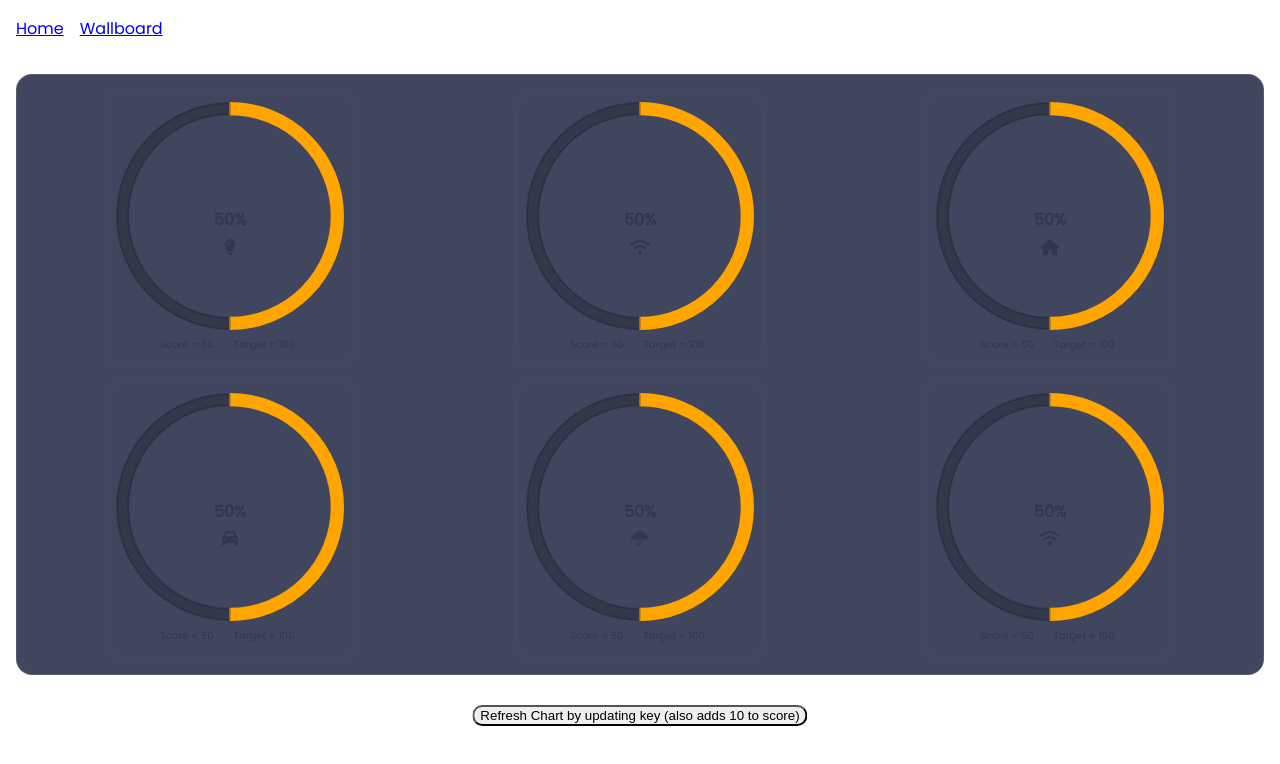
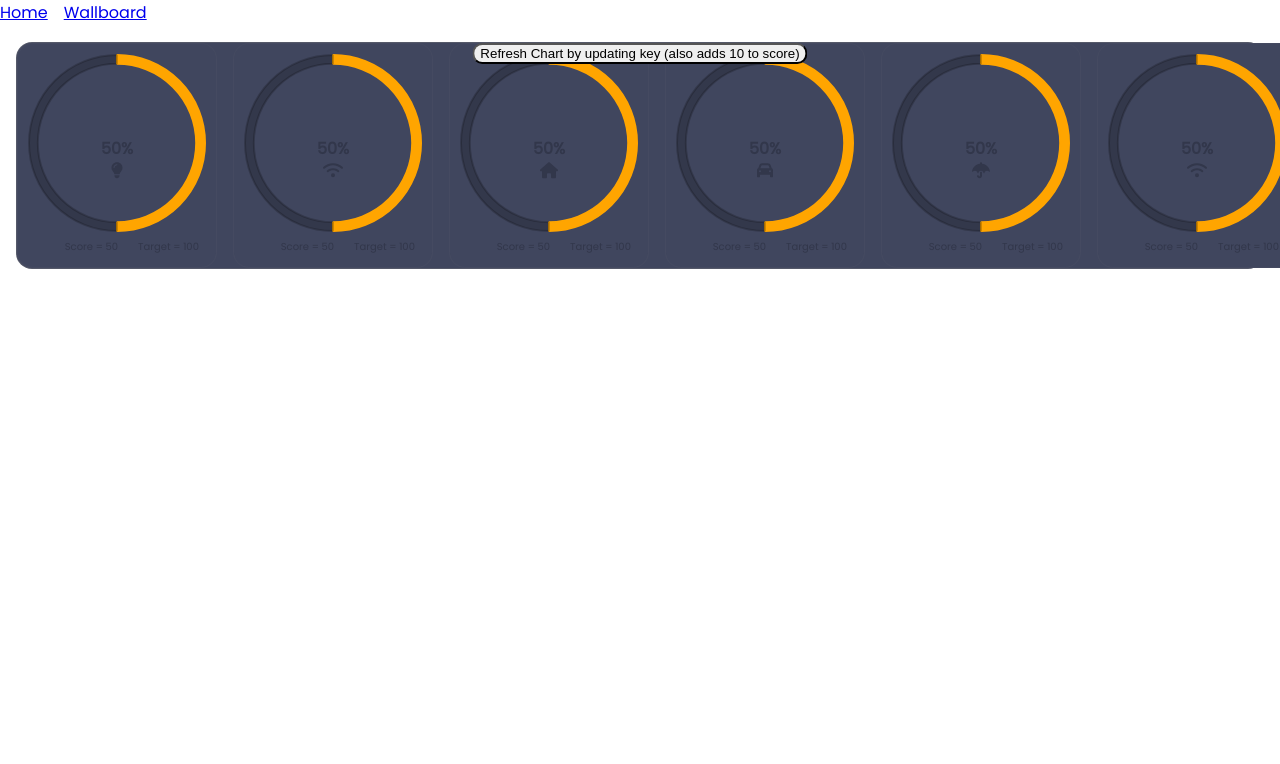
Before and after one commit to StephenMcVicker/bonkers-wallboard, a Vue app: page / in a window 1280 px wide. Shown: the top 764 px of the page. Built offline with nearby package versions, Linux system fonts and the light colour scheme.

Commit message:
grid areas set up

```diff
--- a/src/App.vue
+++ b/src/App.vue
@@ -18,6 +18,5 @@ import { RouterLink, RouterView } from "vue-router";
 nav {
   display: flex;
   gap: 1rem;
-  margin: 1rem;
 }
 </style>
--- a/src/assets/styles/base.scss
+++ b/src/assets/styles/base.scss
@@ -59,5 +59,4 @@ h6 {
 p {
   font-size: 16px;
   line-height: 1.5;
-  margin: 10px 0;
 }
--- a/src/components/GaugeCharts.vue
+++ b/src/components/GaugeCharts.vue
@@ -1,5 +1,4 @@
 <template lang="pug">
-section
 .chartSection
   GaugeChart(:key="newKey" :score="Score" :scoreAsPercent="scoreAsPercent")
   GaugeChart(:key="newKey" :score="Score" :scoreAsPercent="scoreAsPercent" icon="wifi")
@@ -68,7 +67,6 @@ const forceRerender = () => {
 
 .chartSection {
   background: $chart-background;
-  padding: 1rem;
   border: 1px solid rgba(128, 128, 128, 0.328);
   display: flex;
   gap: 1rem;
@@ -79,14 +77,15 @@ const forceRerender = () => {
 
   @media screen and (min-width: 1000px) {
     display: grid;
-    grid-template-columns: repeat(3, 1fr);
+    grid-template-columns: repeat(6, 1fr);
+    grid-area: a;
   }
 }
 
 button {
   border-radius: 10px;
-  margin: 30px auto;
-  position: relative;
+  margin: 0px auto;
+  position: absolute;
   left: 50%;
   transform: translateX(-50%);
 }
--- a/src/components/PieChart.vue
+++ b/src/components/PieChart.vue
@@ -114,19 +114,18 @@ export default defineComponent({
 <style lang="scss" scoped>
 .chartWrapper {
   min-width: 250px;
-  max-height: 380px;
+  max-height: 300px;
   margin: 0 auto;
   border: 1px solid rgba(128, 128, 128, 0.068);
   border-radius: 16px;
   position: relative;
-  padding: 1rem;
-  padding-bottom: 2rem;
   color: white;
   text-align: center;
   background: $chart-background;
   width: 100%;
   display: grid;
   place-items: center;
+  grid-area: b;
 }
 
 </style>
--- a/src/components/gauge-chart.vue
+++ b/src/components/gauge-chart.vue
@@ -130,6 +130,10 @@ export default defineComponent({
   border-radius: 16px;
   position: relative;
   background: $chart-background;
+
+  @media screen and (min-width: 1200px) {
+    width: 200px;
+  }
 }
 
 .scorePercent {
--- a/src/components/ui/UiCard.vue
+++ b/src/components/ui/UiCard.vue
@@ -29,7 +29,7 @@ export default defineComponent({
   box-shadow: rgba(50, 50, 93, 0.25) 0px 30px 60px -12px,
     rgba(0, 0, 0, 0.3) 0px 18px 36px -18px;
   border: 1px solid $color-secondary-alt;
-  padding: 10px;
+  padding: 5px;
   width: 130px;
 
   @media screen and (min-width: 1200px) {
--- a/src/views/WallboardView.vue
+++ b/src/views/WallboardView.vue
@@ -71,10 +71,11 @@ main.mainWrapper
       .stat
         p Credit Cards
         p.conversions 623
-  section.gauges
+  .gauges
     GaugeCharts
     PieChart
-    PieChart
+    .redDiv
+    .blueDiv
 </template>
 
 <script setup>
@@ -89,6 +90,7 @@ import PieChart from "@/components/PieChart.vue";
 main {
   min-height: 100vh;
   padding: 1rem;
+  padding-top: 0;
 }
 
 h3 {
@@ -138,9 +140,10 @@ svg {
 
   @media screen and (min-width: 1000px) {
     display: grid;
-    grid-template-columns: 1fr 1fr 1fr;
-    grid-template-rows: 1fr 1fr;
-    height: 300px;
+    grid-template-areas:
+      "a a"
+      "b c"
+      "b d";
   }
 }
 
@@ -148,4 +151,32 @@ svg {
   font-size: 1.25rem;
   font-weight: 700;
 }
+
+.redDiv {
+  background-color: red;
+  height: 170px;
+  width: 100%;
+  border-radius: 10px;
+  grid-area: c;
+}
+
+.blueDiv {
+  background-color: blue;
+  height: 100px;
+  border-radius: 10px;
+  width: 100%;
+  grid-area: d;
+}
+
+@media screen and (min-width: 1000px) {
+  .redDiv {
+    min-width: 600px;
+  }
+
+  .blueDiv {
+    min-width: 600px;
+  }
+}
+
+
 </style>
```
Lines whose indentation alone changed are shown as unchanged.
